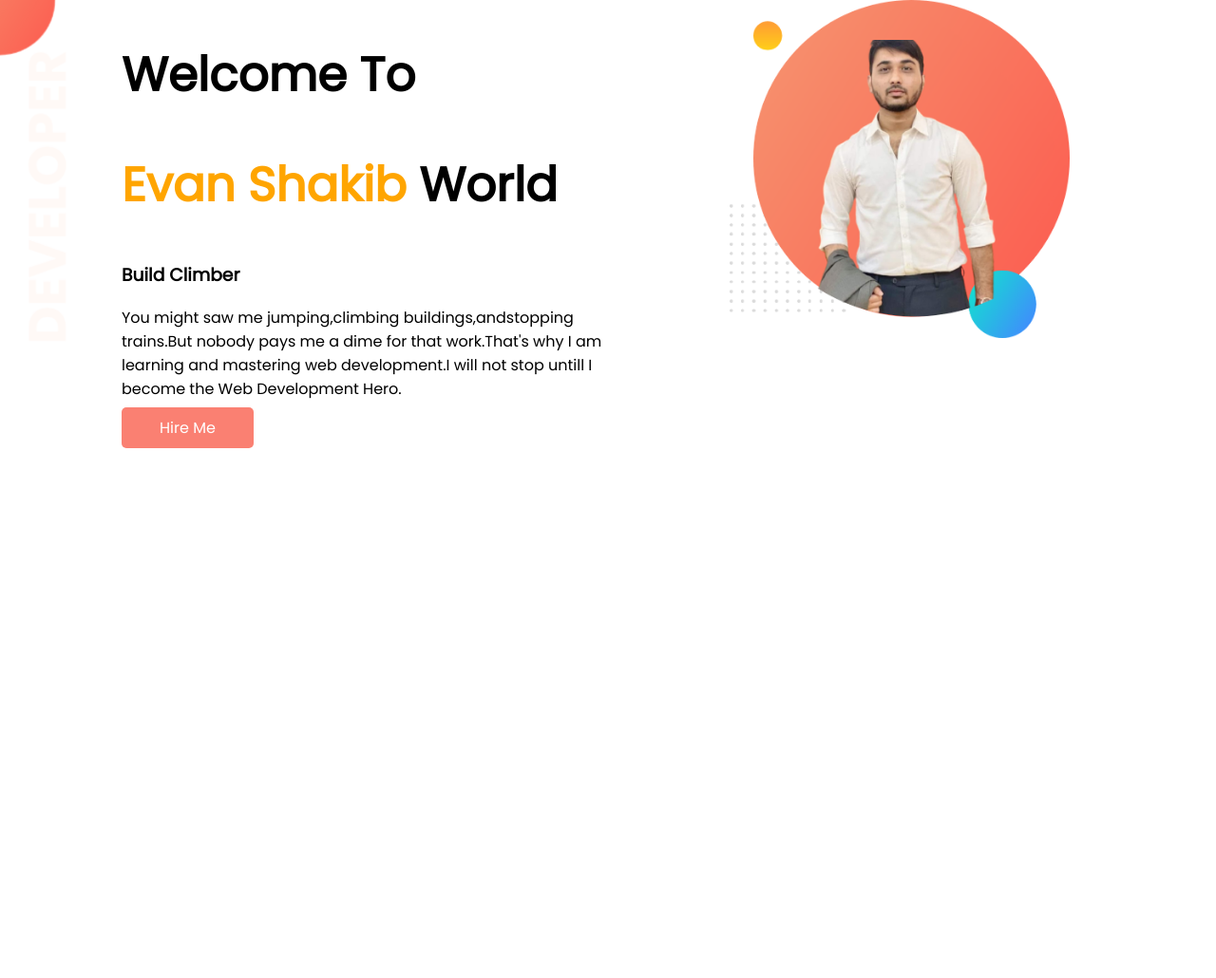
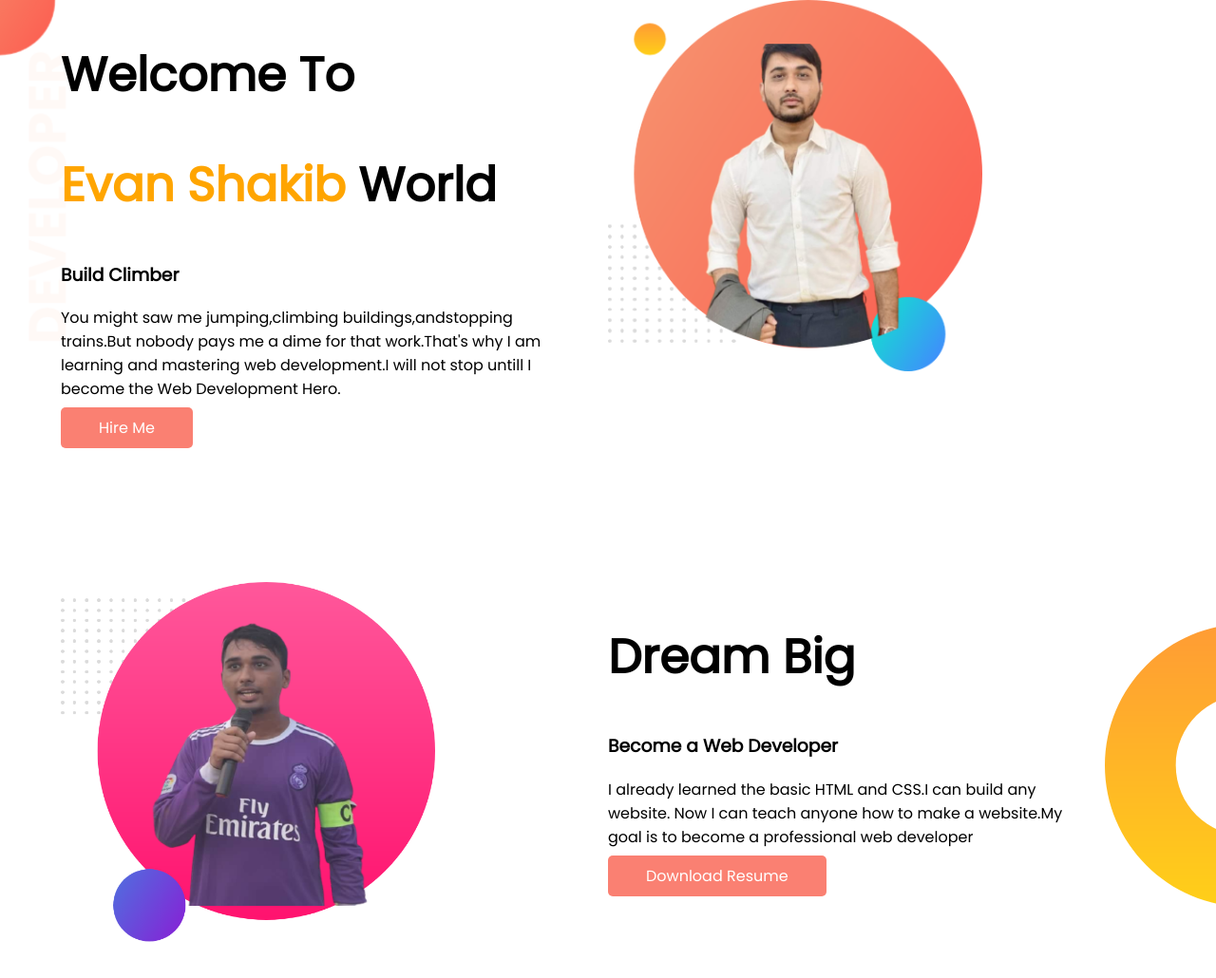
Before and after one commit to FazleRahmanEvan/Evan-portfoilio, a plain HTML site: page index.html in a window 1280 px wide. Shown: the whole page at 95% size. Before the commit the page ends 800 px from the top, so only its background shows below. Drawn offline with Linux system fonts and the light colour scheme.

Commit message:
dream big

```diff
--- a/index.html
+++ b/index.html
@@ -24,5 +24,18 @@
        </div>
    </section>
 
+   <section class="Dream-Big">
+       <div class= "half-width">
+           <img src="images/my-bg2.png" alt="">
+
+       </div>
+       <div class= "half-width">
+           <h1>Dream Big</h1>
+           <h3>Become a Web Developer</h3>
+           <p>I already learned the basic HTML and CSS.I can build any website. Now I can teach anyone how to make a website.My goal is to become a professional web developer</p>
+           <a class= "link-button" target="_blank" href="https://www.linkedin.com/company/programminghero">Download Resume</a>
+       </div>
+   </section>
+
 </body>
 </html>
--- a/style.css
+++ b/style.css
@@ -10,14 +10,16 @@ h1{
     color:orange;
 }
 section{
-    display:flex
+    display:flex;
+    margin-bottom: 150px;
+
 }
 .half-width{
-    width: 50%;
-    padding-left: 10% ;
+    width: 40%;
+    padding-left: 5% ;
 }
 .half-width img{
-    width: 70%;
+    width: 77%;
 }
 .link-button{
     text-decoration: none;
@@ -31,3 +33,9 @@ section{
     background-image: url(images/top-banner.png);
     background-repeat: no-repeat;
 }
+.Dream-Big{
+    background-image: url(images/dream-bg.png);
+    background-repeat: no-repeat;
+    background-position: right;
+
+}
```
